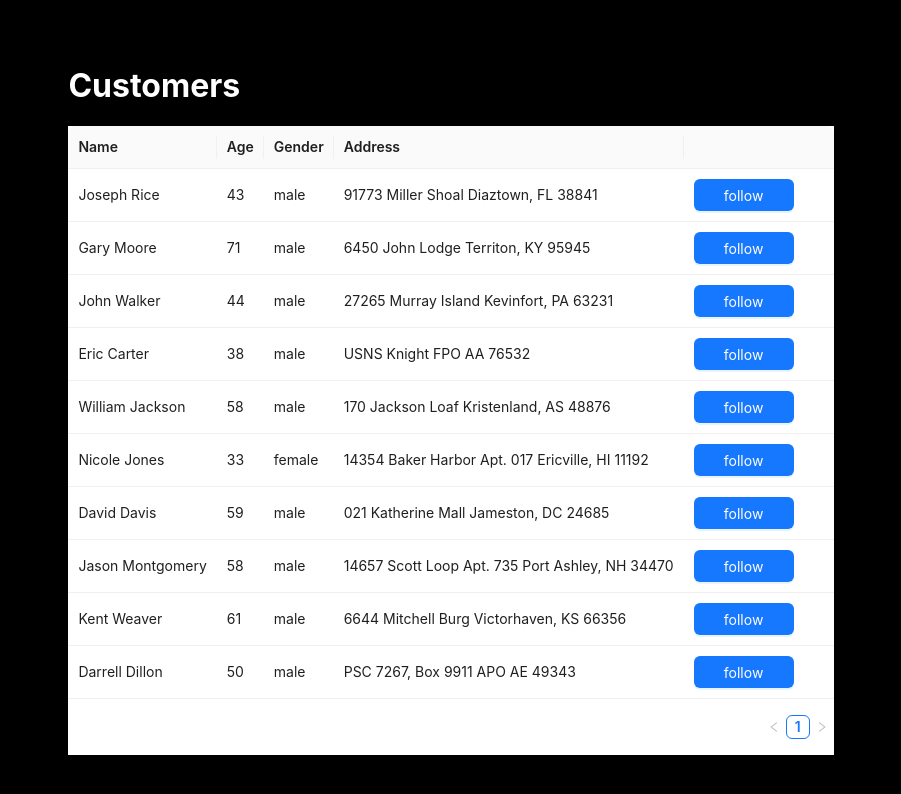
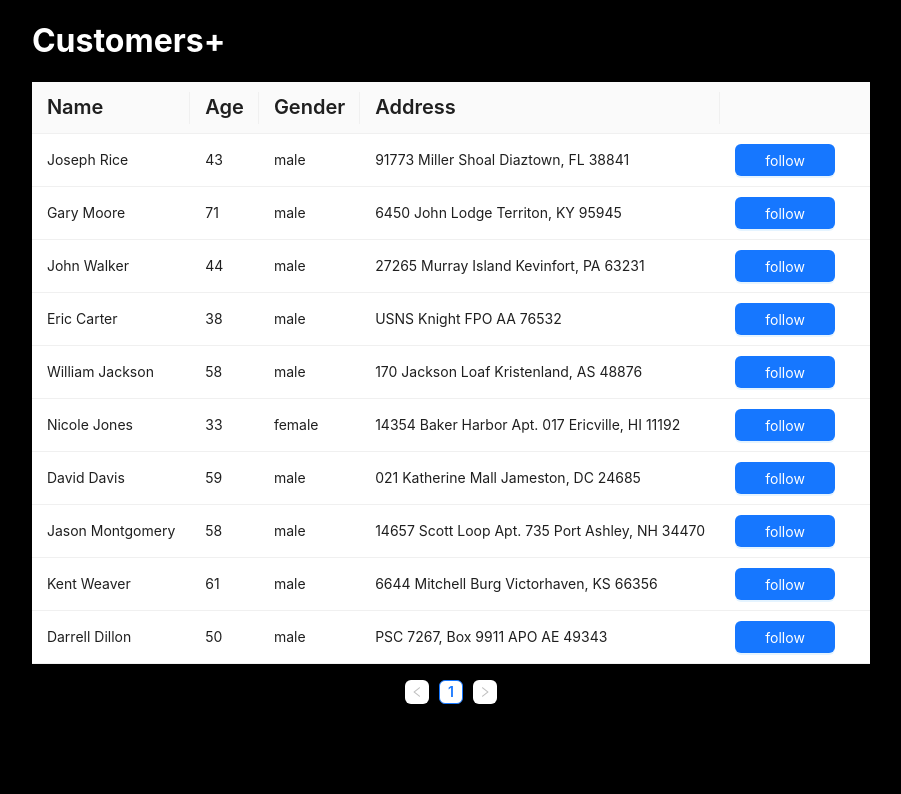
Before and after one commit to AshutoshPradhan1195/React-Intern-Task, a React (Create React App) app: page / in a window 1280 px wide. Shown: the top 794 px of the page, without its empty margins (189-1090 px from the left). Built offline with nearby package versions, Linux system fonts and the light colour scheme; the HTML template or start-up script is replaced by a standard one.

Commit message:
fixed update button not working, style changes

```diff
--- a/src/components/CustomerTable.tsx
+++ b/src/components/CustomerTable.tsx
@@ -88,17 +88,28 @@ const CustomerTable = (props:myProps) => {
   const handleUpdateOrAdd = () => {
 
     if(!isUpdate){
+      if(popupData.email !== ""){
         customerData.push(popupData)
+        const newData = customerData.map((data) => {
+          return data
+        })
+        setCustomerData(newData)
       }
+
+
+    }
+    else{
       const newData = customerData.map((data) => {
         if(data.email === popupData.email){
-        return data
+          return popupData
         }
         else{
           return data
-      }})
-      console.log(newData)
+        }
+      })
       setCustomerData(newData)
+
+    }
 
   setIsModalOpen(false);
 
@@ -137,21 +148,32 @@ const CustomerTable = (props:myProps) => {
   return(
   <>
     <div >
-      <h1 onClick={addCustomerPopup}>Customers</h1>
+      <h1 className='addCustomer' onClick={addCustomerPopup}>Customers+</h1>
       <ConfigProvider theme={{components: {Table:
         {
           cellPaddingBlockSM:10,
-          cellPaddingInlineSM:10,
-          borderRadius:10,
-          footerBg:"red"
+          cellPaddingInlineSM:15,
+          headerBorderRadius:0,
+          rowHoverBg:"#efefef",
         }}
       }}>
 
-      <Table columns={columns} dataSource={customerData} rowKey={(record) => record.email} size="small" style={{backgroundColor:"white"}}/>
+      <Table columns={columns} dataSource={customerData} rowKey={(record) => record.email} size="small" pagination={{
+        position:["bottomCenter"]
+      }}/>
 
       </ConfigProvider>
 
-      <Modal title= {isUpdate? "Update Customer Details" : "Add New Customer"} open={isModalOpen} onOk={handleUpdateOrAdd} okText={isUpdate? "Update" : "Add"} onCancel={handleCancel}  width={"35%"}>
+      <Modal title= {isUpdate? "Update Customer Details" : "Add New Customer"} open={isModalOpen} onCancel={handleCancel} footer={[
+        <Space wrap>
+          <Button onClick={isUpdate? handleDelete : handleCancel} >
+              {isUpdate? "Delete" : "Cancel"}
+          </Button>
+          <Button type="primary" onClick={handleUpdateOrAdd}>
+            {isUpdate? "Update" : "Add"}
+          </Button>
+        </Space>
+      ]} width={"35%"}>
 
         <div className='popup'>
           <div>
@@ -186,13 +208,7 @@ const CustomerTable = (props:myProps) => {
 
         </div>
 
-        <Space wrap style={{display:"flex", justifyContent:"end", alignItems:"end",}}>
-                <Button onClick={() => {
-                    handleDelete()
-                }} style={{marginTop:"10px", textAlign:"right", display:isUpdate? "block" : "none"}}>
-                    Delete
-                </Button>
-            </Space>
+
       </Modal>
 
     </div>
--- a/src/components/Task.tsx
+++ b/src/components/Task.tsx
@@ -8,11 +8,8 @@ import CustomerTable from './CustomerTable';
 
 
         return(
-            <div style={{display:'flex',width:"100vw", height:"100vh",justifyContent:"center", alignItems:"center"}}>
-
-
+            <div style={{display:'flex',width:"100%",justifyContent:"center", alignItems:"center"}}>
                 <CustomerTable customerData={props.customerData}/>
-
             </div>
         )
     }
--- a/src/index.css
+++ b/src/index.css
@@ -35,3 +35,40 @@ code {
   width: 90%;
   background-color: rgb(239, 239, 239);
 }
+
+.addCustomer:hover{
+  color:rgb(90, 90, 255);
+  cursor: pointer;
+}
+
+
+
+.ant-table-thead tr{
+  font-size: 20px;
+  border-radius: 0px !important;
+
+
+}
+
+
+.ant-table-row:hover{
+  cursor: pointer;
+}
+
+.ant-table-container{
+  border-radius: 0px !important;
+}
+
+.ant-pagination-prev{
+  background-color: white;
+
+}
+.ant-pagination-item{
+  background-color: white !important;
+  margin-left: 10px !important;
+}
+
+.ant-pagination-next{
+  background-color: white;
+  margin-left: 10px !important;
+}
```
Lines whose indentation alone changed are shown as unchanged.
